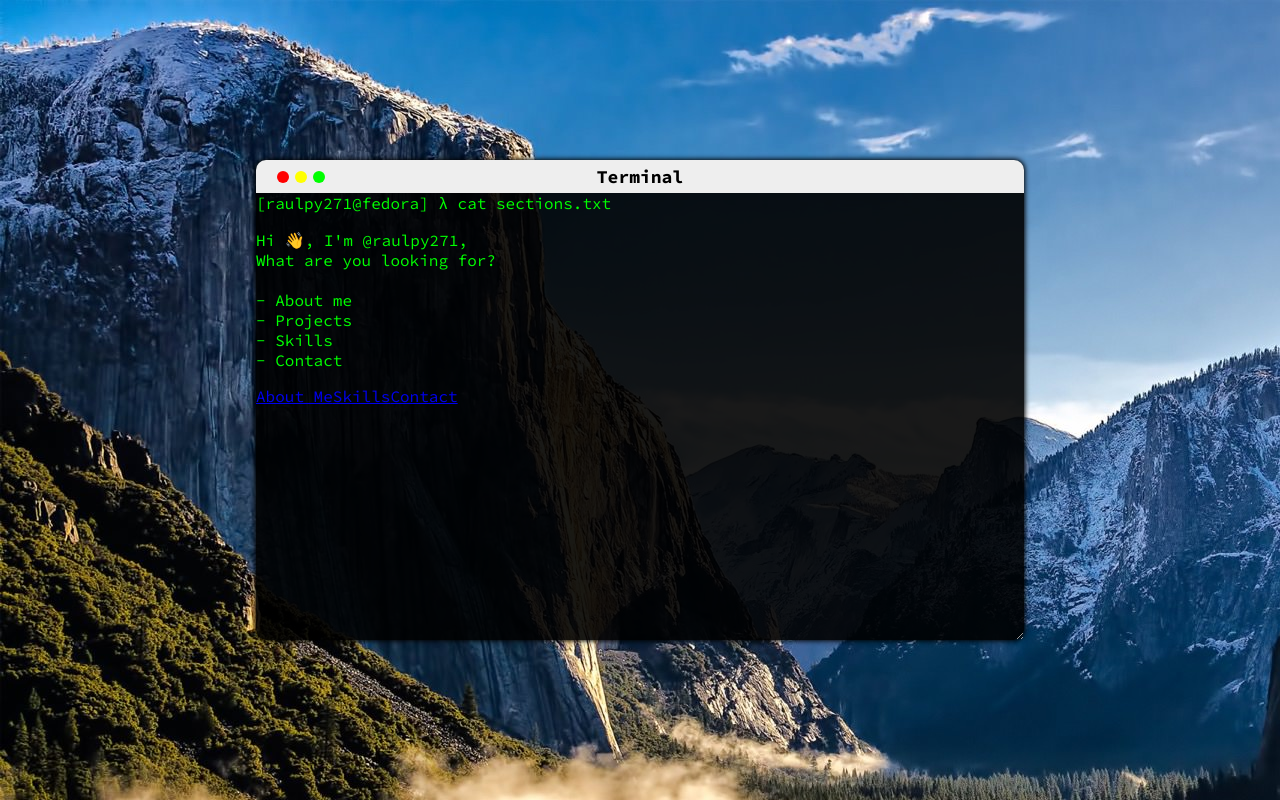
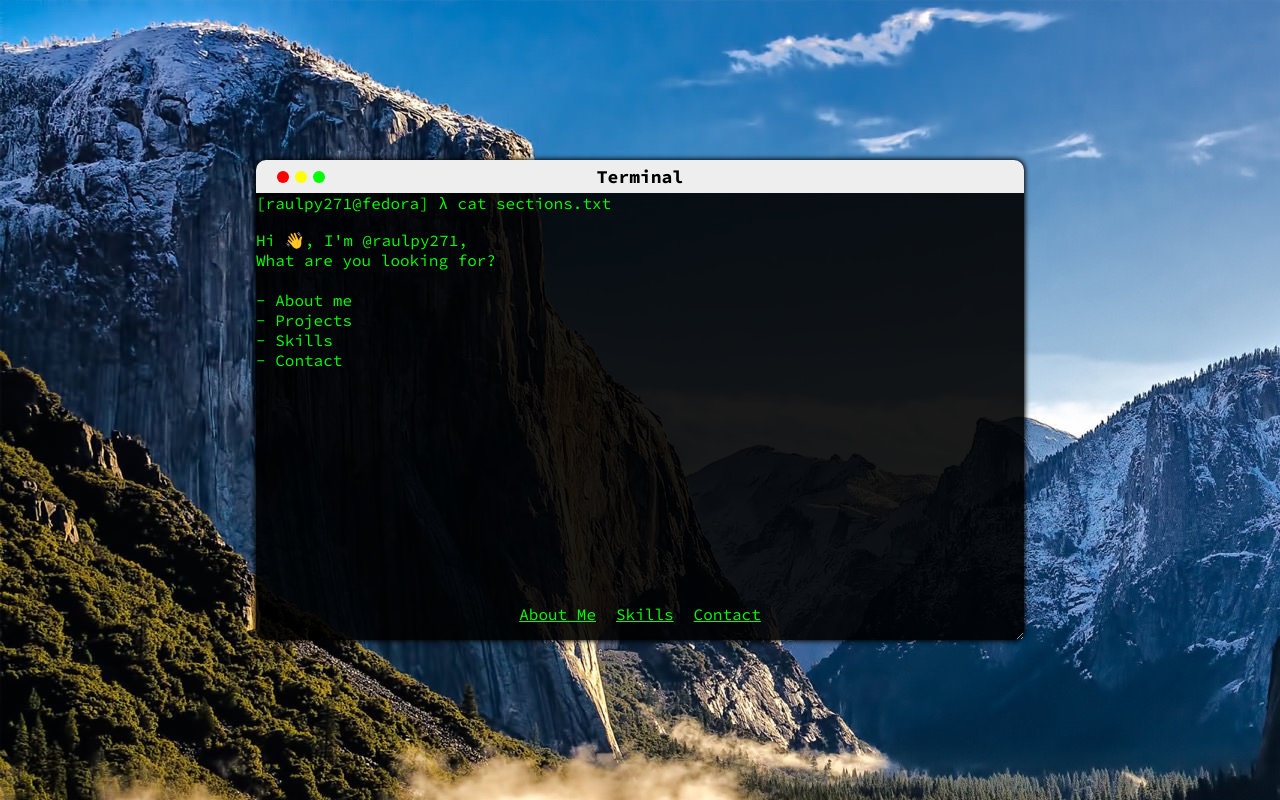
Before and after one commit to raulpy271/portfolioInTerminal, a React (Create React App) app: page / in a window 1280 px wide. Built offline with nearby package versions, Linux system fonts and the light colour scheme.

Commit message:
adding css properties of footer with sections

```diff
--- a/src/Terminal/Terminal.css
+++ b/src/Terminal/Terminal.css
@@ -15,6 +15,5 @@
   display : block;
   width : 100%;
   height : 92%;
-  overflow: auto;
   font-size: 16px;
 }
--- a/src/TerminalOutput/TerminalOutput.css
+++ b/src/TerminalOutput/TerminalOutput.css
@@ -6,3 +6,31 @@
 #outputText {
   white-space : break-spaces;
 }
+
+
+.outputDiv {
+  display : block;
+  position : relative;
+  height : 90%;
+  overflow : auto;
+}
+
+
+#sections {
+  text-align: center;
+  position : absolute;
+  bottom   : 0%;
+  width    : 100%;
+}
+
+
+a {
+  color : currentColor;
+  margin-left : 10px;
+  margin-right : 10px;
+}
+
+
+a:active {
+  color : white;
+}
```
